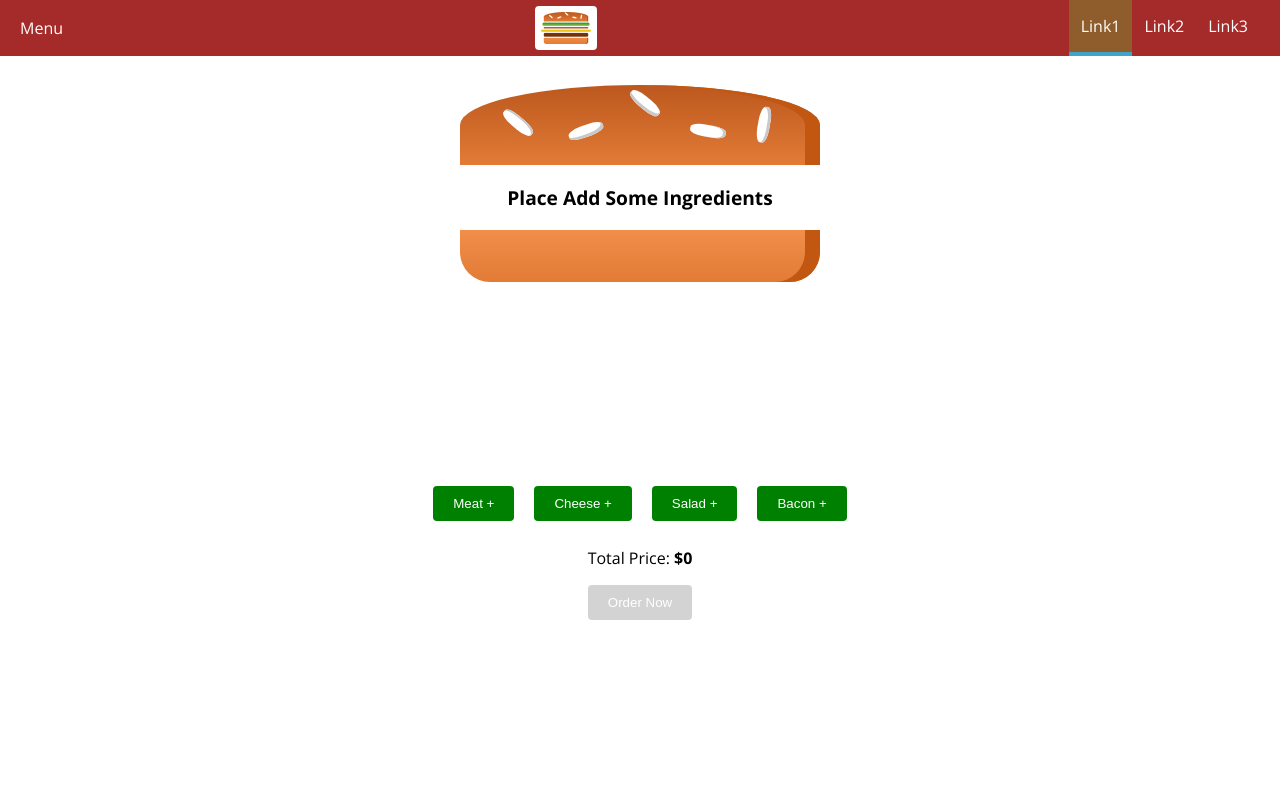
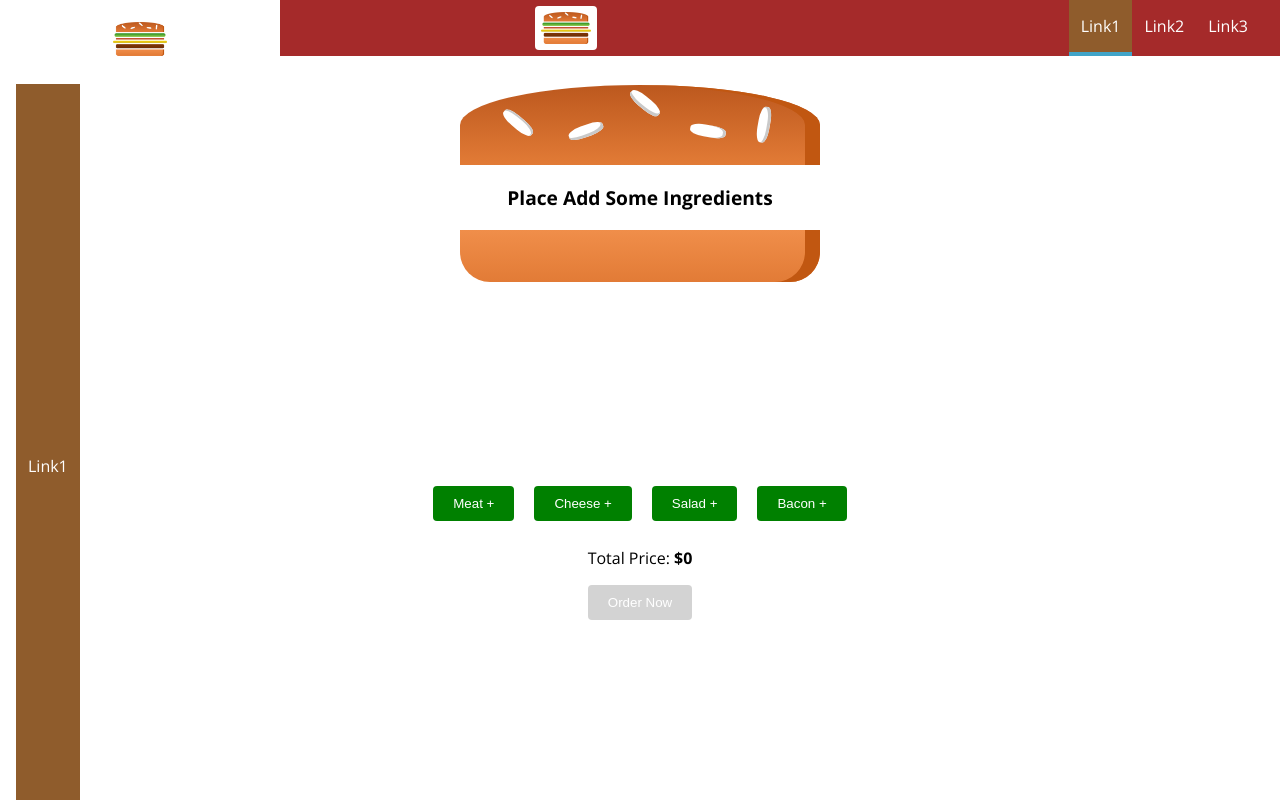
Before and after one commit to Creanick/burger-builder, a React (Create React App) app: page / in a window 1280 px wide. Built offline with nearby package versions, Linux system fonts and the light colour scheme.

Commit message:
basic side drawer created and implemented

```diff
--- a/src/components/layout/layout.tsx
+++ b/src/components/layout/layout.tsx
@@ -1,11 +1,13 @@
 import React, { Fragment } from 'react';
 import Toolbar from '../navigation/toolbar/toolbar';
+import SideDrawer from '../side_drawer/side_drawer';
 import classes from './layout.module.css';
 interface Props {
 }
 const Layout: React.FunctionComponent<Props> = ({ children }) => (
     <Fragment>
         <Toolbar/>
+        <SideDrawer/>
         <main className={classes.mainContent}>
             {children}
         </main>
--- /dev/null
+++ b/src/components/side_drawer/side_drawer.tsx
@@ -0,0 +1,30 @@
+import React from 'react';
+import styled from 'styled-components';
+import Logo from '../logo/logo';
+import Nav from '../navigation/toolbar/nav/nav';
+
+interface SideDrawerProps{
+    show?: boolean;
+}
+const Wrapper = styled.div<SideDrawerProps>`
+    position: fixed;
+    left: 0;
+    top:0;
+    width: 280px;
+    max-width: 70%;
+    height: 100%;
+    background-color: white;
+    z-index: 200;
+    padding: 16px;
+`;
+const SideDrawer:React.FunctionComponent = (props)=>(
+    <Wrapper>
+        <div style={{height: "6%"}}>
+        <Logo/>
+        </div>
+        <br/>
+        <Nav/>
+    </Wrapper>
+);
+
+export default SideDrawer;
```
